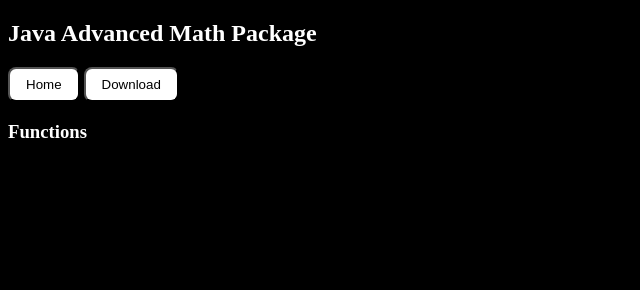
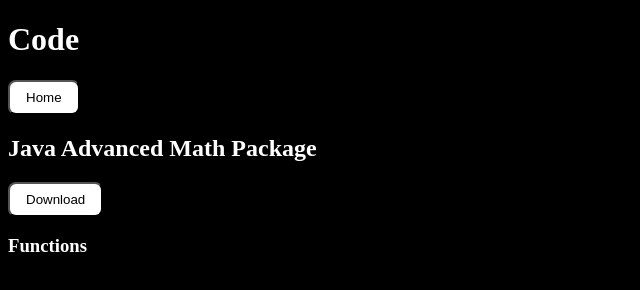
Before and after one commit to AdmiralGama/admiralgama.github.io, a plain HTML site: page code.html in a window 1280 px wide. Shown: the whole page, without its empty margins (0-640 px from the left). Drawn offline with Linux system fonts and the light colour scheme.

Commit message:
Update and rename java.html to code.html

```diff
--- a/java.html
+++ b/code.html
@@ -20,8 +20,9 @@
   </head>
   <body style="background-color:black;" text="white">
     <b>
-    <h2>Java Advanced Math Package</h2><button class="button" onclick="location.href='https://megashot7727.github.io/';">Home</button>
-    <button class="button" onclick="location.href='https://github.com/megashot7727/javaAdvancedMath/releases/download/v0.2/advancedMath.zip';">Download</button>
+    <h1>Code</h1><button class="button" onclick="location.href='https://megashot7727.github.io/';">Home</button>
+    <h2>Java Advanced Math Package</h2>
+    <p><button class="button" onclick="location.href='https://github.com/megashot7727/javaAdvancedMath/releases/download/v0.2/advancedMath.zip';">Download</button></p>
     <h3>Functions</h3>
     </b>
     </body>
```
